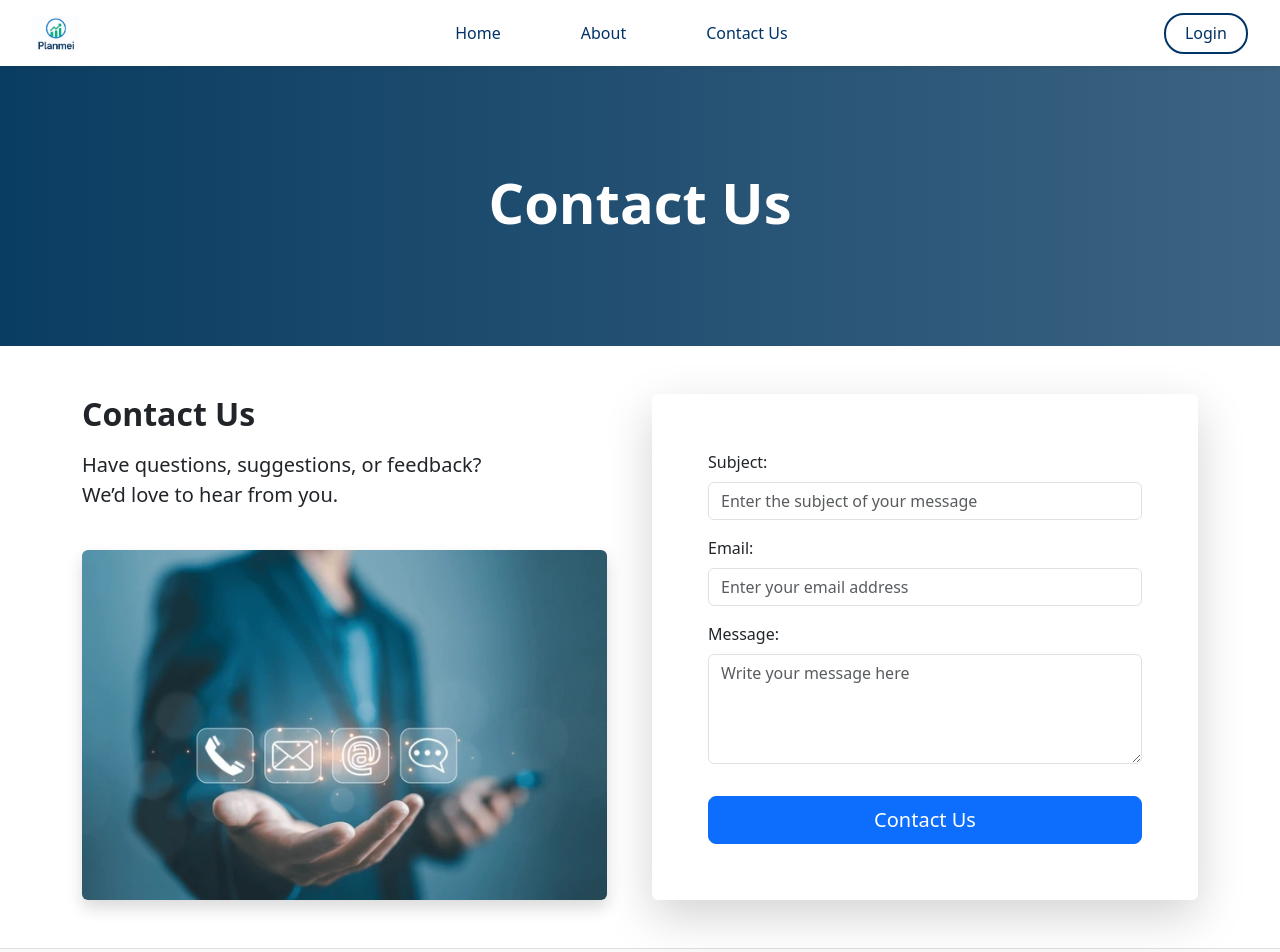
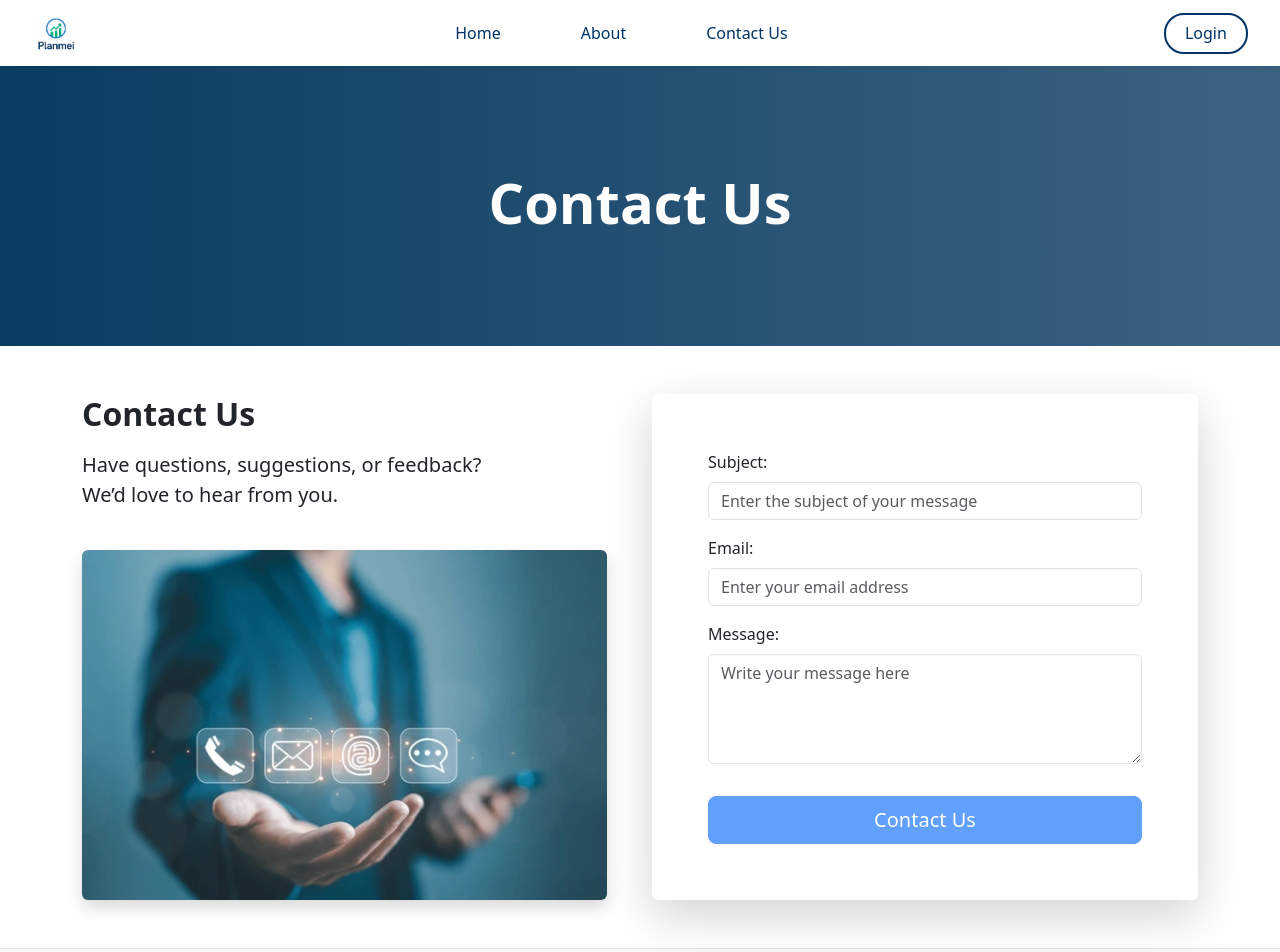
Before and after one commit to castelom/planmei-front-vue, a Vue app: page /contact in a window 1280 px wide. Shown: the top 952 px of the page. Built offline with nearby package versions, Linux system fonts and the light colour scheme.

Commit message:
Fix layout issues

```diff
--- a/src/components/Manage/Overview.vue
+++ b/src/components/Manage/Overview.vue
@@ -144,7 +144,7 @@ export default {
         const data = await getOverview(this.selectedMonth);
         this.overviewData = data;
         this.profit = (this.overviewData.revenue - this.overviewData.expenses).toFixed(2);
-        this.targetAmount = this.overviewData.targetAmount;
+        this.targetAmount = this.overviewData.targetAmount.toFixed(2);
         this.targetReached = (this.overviewData.revenue / this.targetAmount) * 100;
       } catch (error) {
         this.overviewData = { error: "Request error" };
--- a/src/components/navigation/Header.vue
+++ b/src/components/navigation/Header.vue
@@ -8,13 +8,30 @@
       <router-link to="/about">About</router-link>
       <router-link to="/contact">Contact Us</router-link>
     </nav>
-    <div>
+    <div v-if="!isLoggedIn">
       <router-link to="/login">
         <button class="btn-login">Login</button>
       </router-link>
     </div>
+    <div v-else>
+      <span>Welcome {{ userName }}</span>
+    </div>
   </header>
 </template>
+
+<script>
+export default {
+  name: "Header",
+  computed: {
+    isLoggedIn() {
+      return !!localStorage.getItem('token');
+    },
+    userName() {
+      return localStorage.getItem('user_name') || '';
+    }
+  }
+}
+</script>
 
 <style scoped>
 .navbar {
--- a/src/views/About.vue
+++ b/src/views/About.vue
@@ -63,7 +63,7 @@ export default {
 <style scoped>
 .about-hero {
   background: linear-gradient(to right, #0a3d62, #3c6382);
-  height: 60vh;
+  height: 40vh;
 }
 .cta {
   background: linear-gradient(to right, #3c6382, #0a3d62);
--- a/src/views/Contact.vue
+++ b/src/views/Contact.vue
@@ -35,7 +35,7 @@
           <div class="card shadow-lg border-0">
             <div class="card-body p-4">
               <form class="text-start" @submit.prevent="onSubmit">
-                <!-- Title -->
+              <!-- Title -->
                 <div class="mb-3">
                   <label for="title" class="form-label">Subject:</label>
                   <input
@@ -44,6 +44,7 @@
                     class="form-control"
                     v-model="form.subject"
                     placeholder="Enter the subject of your message"
+                    required
                   />
                 </div>
 
@@ -56,6 +57,7 @@
                     class="form-control"
                     v-model="form.email"
                     placeholder="Enter your email address"
+                    required
                   />
                 </div>
 
@@ -68,6 +70,7 @@
                     class="form-control"
                     v-model="form.message"
                     placeholder="Write your message here"
+                    required
                   ></textarea>
                 </div>
 
@@ -78,7 +81,17 @@
 
                 <!-- Button -->
                 <div class="d-grid">
-                  <button type="submit" class="btn btn-primary btn-lg">
+                  <button
+                    type="submit"
+                    class="btn btn-primary btn-lg"
+                    :disabled="loading || !isFormValid"
+                  >
+                    <span
+                      v-if="loading"
+                      class="spinner-border spinner-border-sm me-2"
+                      role="status"
+                      aria-hidden="true"
+                    ></span>
                     Contact Us
                   </button>
                 </div>
@@ -104,8 +117,19 @@ export default {
         email: "",
         message: "",
         recaptchaToken: ""
-      }
+      },
+      loading: false
     };
+  },
+  computed: {
+    isFormValid() {
+      return (
+        this.form.subject.trim() &&
+        this.form.email.trim() &&
+        this.form.message.trim() &&
+        this.form.recaptchaToken
+      );
+    }
   },
   mounted() {
     if (window.grecaptcha) {
@@ -120,11 +144,14 @@ export default {
       this.form.recaptchaToken = token;
     },
     async onSubmit() {
+      this.loading = true;
       try {
         await SendMessage(this.form);
         alert('Your message was sent successfully!');
       } catch (error) {
         alert('Error sending message. Please try again later.');
+      } finally {
+        this.loading = false;
       }
     }
   }
--- a/src/views/Home.vue
+++ b/src/views/Home.vue
@@ -100,7 +100,7 @@ export default {
 <style scoped>
 .hero {
   background: linear-gradient(to right, #0a3d62, #3c6382);
-  height: 90vh;
+  height: 40vh;
 }
 .cta {
   background: linear-gradient(to right, #3c6382, #0a3d62);
```
